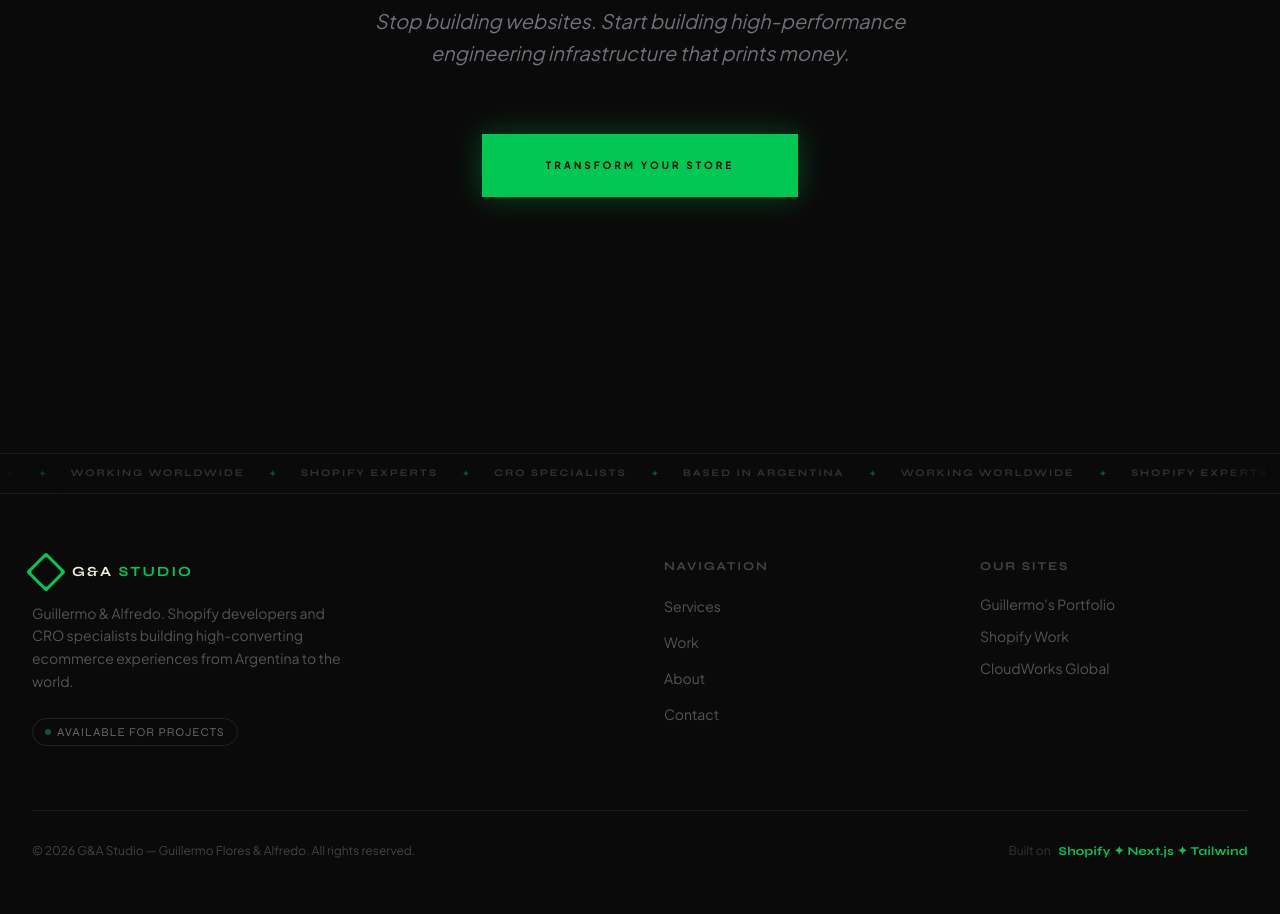
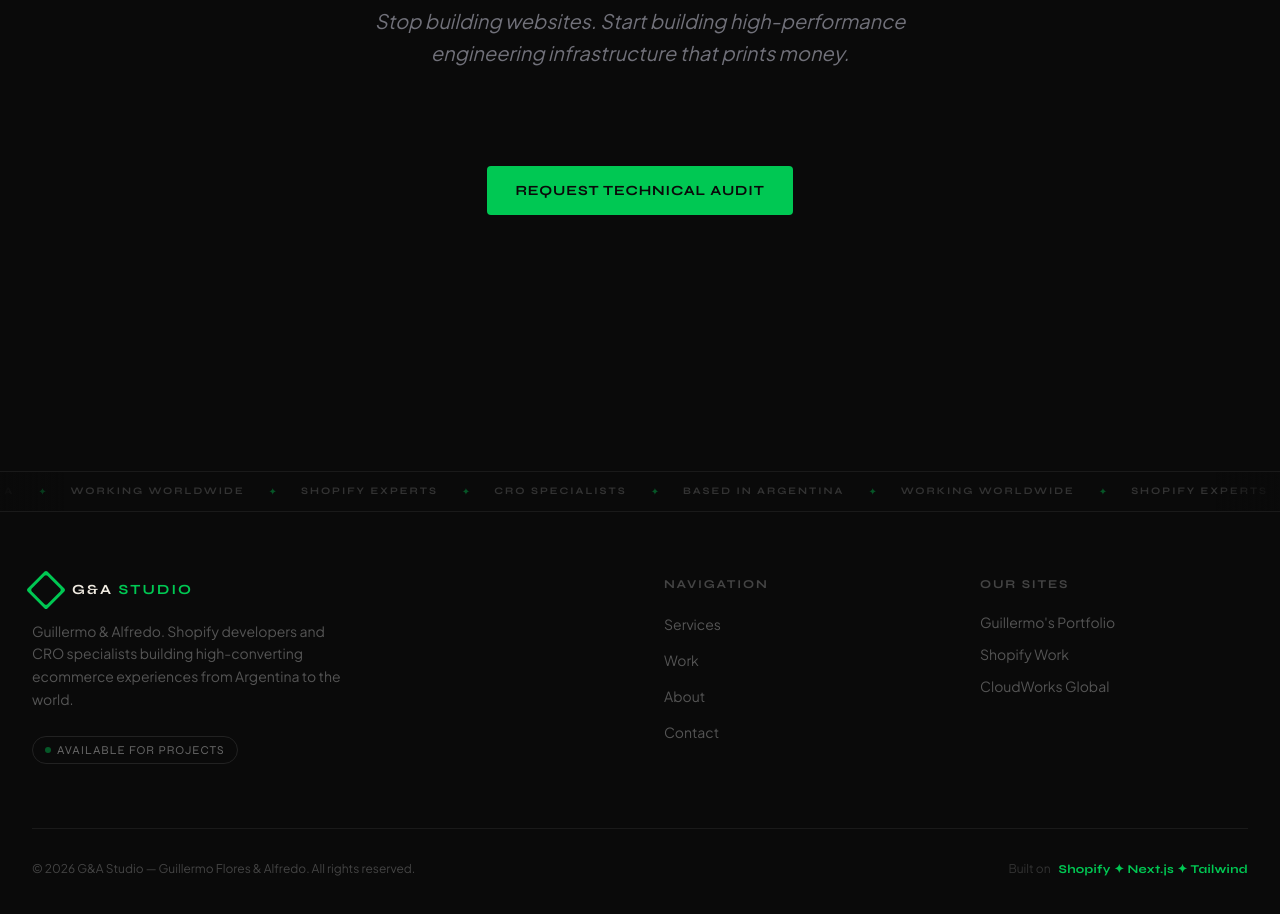
Before and after one commit to Guillef33/shopify-experts, a Next.js app: page /cases/engineering in a window 1280 px wide. Shown: the part 2920-3834 px from the top of the page. Built offline with nearby package versions, Linux system fonts and the light colour scheme.

Commit message:
new CTA with Wsp

```diff
--- a/app/cases/engineering/Content.tsx
+++ b/app/cases/engineering/Content.tsx
@@ -147,12 +147,13 @@ export default function EngineeringCasePage() {
         <p className="max-w-xl mx-auto text-zinc-500 font-light text-xl mb-16 italic font-[var(--font-syne)] leading-relaxed">
             Stop building websites. Start building high-performance engineering infrastructure that prints money.
         </p>
-        <a
-  href="mailto:shopifydevsinfo@gmail.com"
-  className="px-16 py-6 bg-[#00c853] text-black font-black uppercase tracking-[0.3em] text-[10px] hover:scale-105 transition-all shadow-[0_0_30px_#00c85355] inline-block"
->
-  Transform Your Store
-</a>
+       <a
+          href="https://api.whatsapp.com/send?phone=541167062068&text=Hi%21%20I%20want%20to%20grow%20my%20Shopify%20store"
+          target="_blank"
+          className="btn-primary inline-block px-12 py-6 mt-8"
+        >
+          Request Technical Audit
+        </a>
       </section>
 
       <Footer />
```
